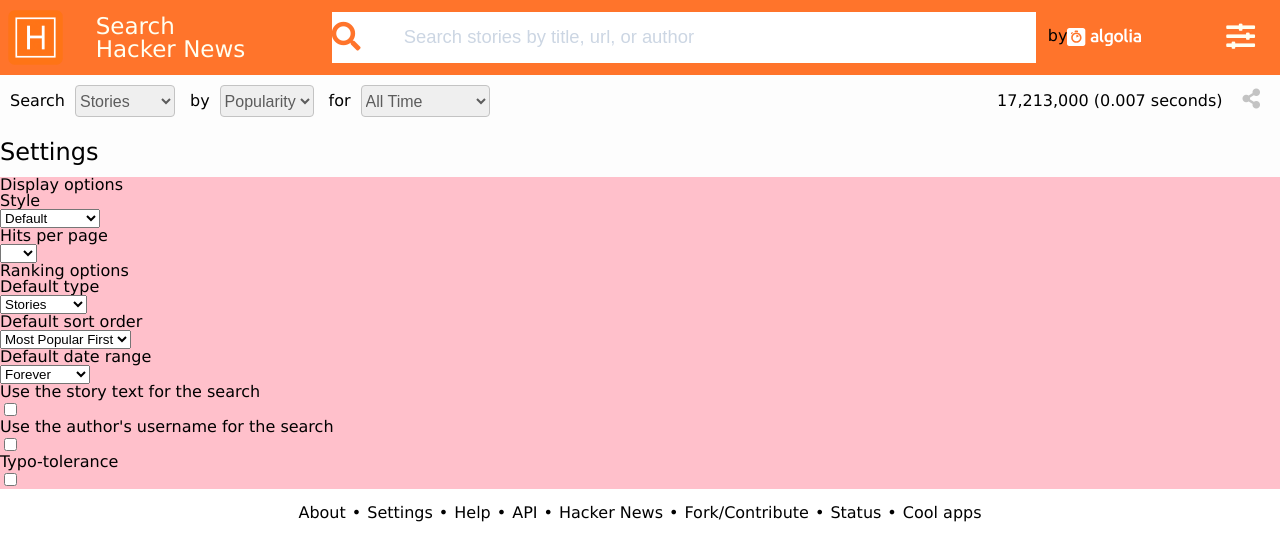
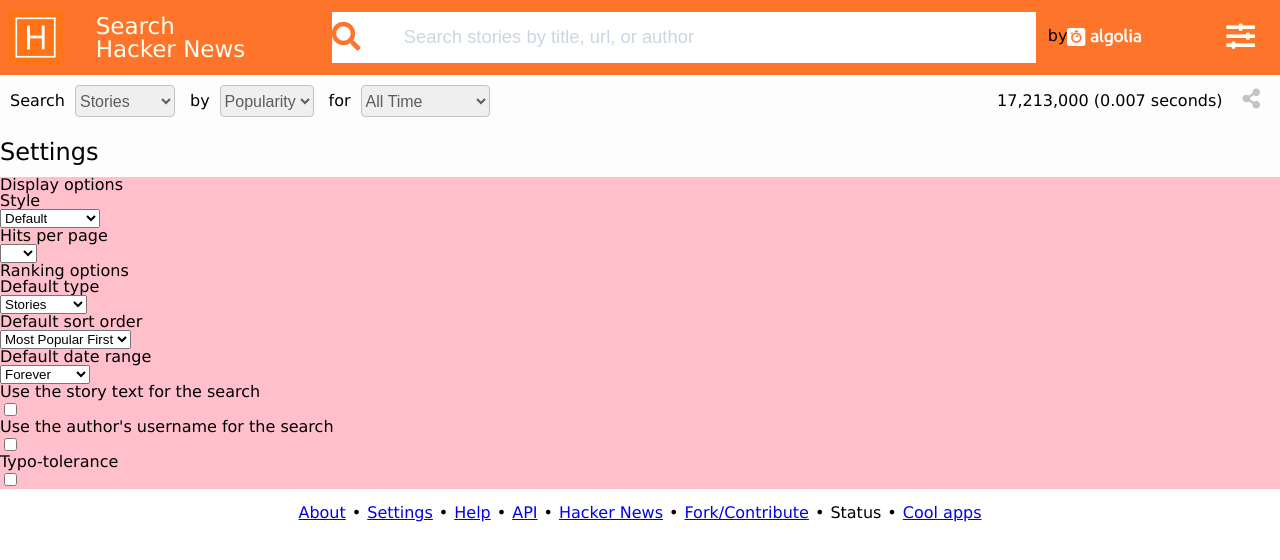
Before and after one commit to mccombsr/HN-Clone, a React (Create React App) app: page /settings in a window 1280 px wide. Shown: the top 560 px of the page. Built offline with nearby package versions, Linux system fonts and the light colour scheme; the HTML template or start-up script is replaced by a standard one.

Commit message:
connected routes and anchors on Footer component

```diff
--- a/src/Components/Footer.jsx
+++ b/src/Components/Footer.jsx
@@ -1,24 +1,40 @@
 import React from "react";
+import { Link } from "react-router-dom";
 
 export default function Footer(props) {
-  return(
+  return (
     <div className="footerContainer">
       <ul>
+        <Link to="/about">
           <li>About</li>
+        </Link>
         <li>•</li>
+        <Link to="/settings">
           <li>Settings</li>
+        </Link>
         <li>•</li>
+        <Link to="/help">
           <li>Help</li>
+        </Link>
         <li>•</li>
+        <Link to="/api">
           <li>API</li>
+        </Link>
         <li>•</li>
-            <li>Hacker News</li>
+
+        <li>
+          <Link to="hackerNews">Hacker News</Link>
+        </li>
         <li>•</li>
-            <li>Fork/Contribute</li>
+        <li>
+          <a href="https://github.com/algolia/hn-search">Fork/Contribute</a>
+        </li>
         <li>•</li>
         <li>Status</li>
         <li>•</li>
-            <li>Cool apps</li>
+        <li>
+          <Link to="coolApps">Cool apps</Link>
+        </li>
       </ul>
     </div>
   );
```
Lines whose indentation alone changed are shown as unchanged.
